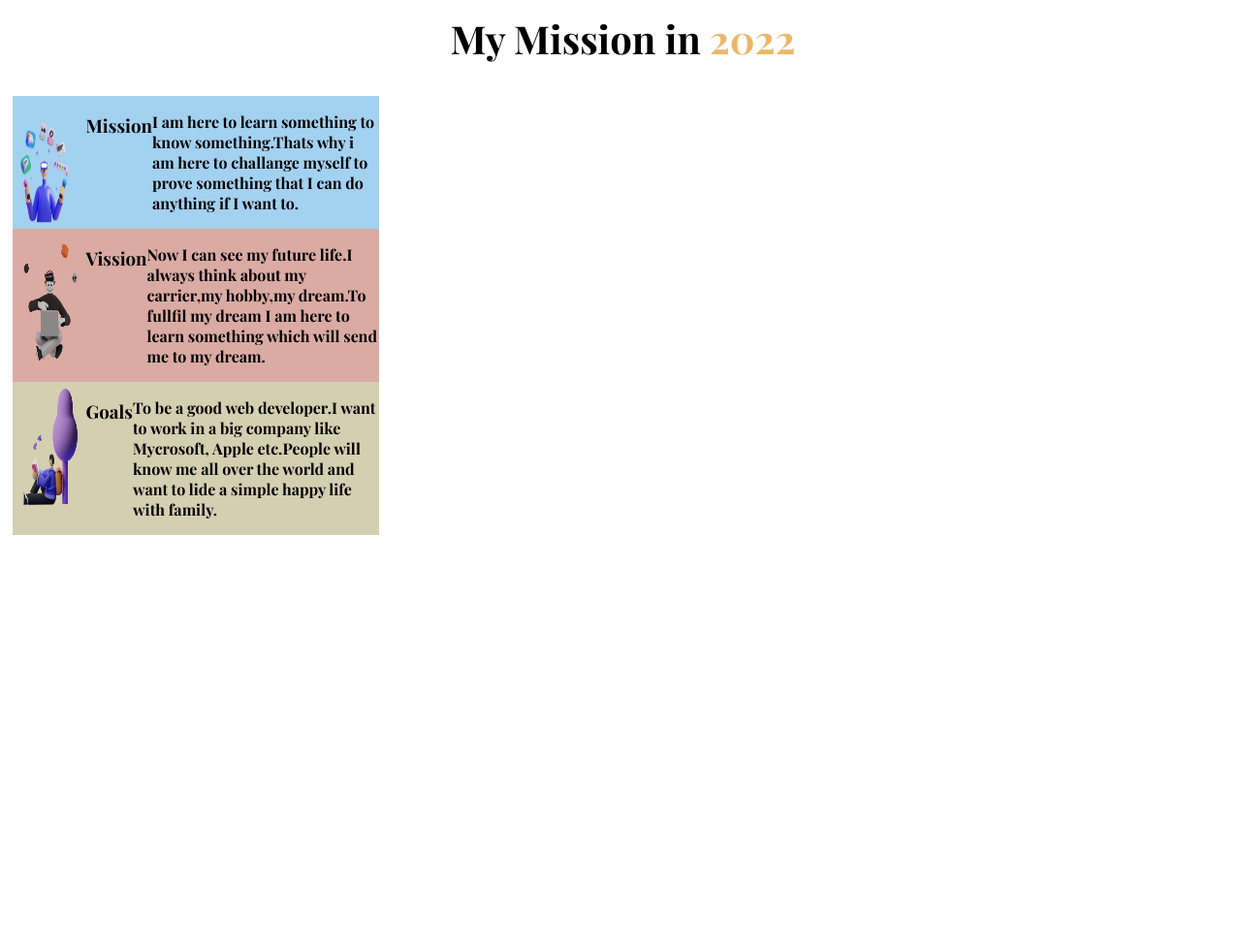
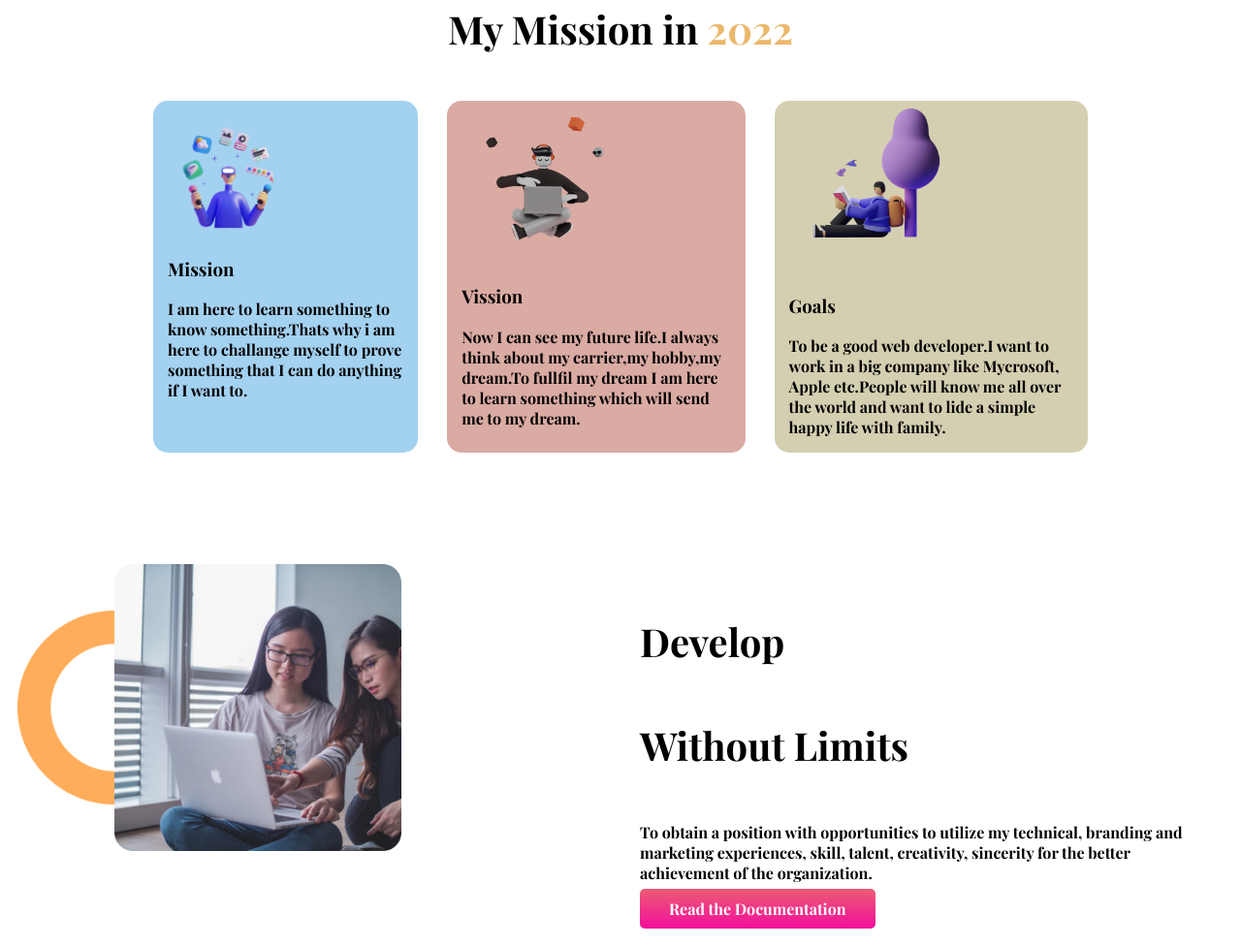
Before and after one commit to mariawazedmebin/assaignment-one, a plain HTML site: page index.html in a window 1280 px wide. Shown: the part 650-1626 px from the top of the page at 97% size. Before the commit the page ends 1210 px from the top, so only its background shows below. Drawn offline with nearby package versions, Linux system fonts and the light colour scheme; a web font is replaced by a local one.

Commit message:
again edit

```diff
--- a/index.html
+++ b/index.html
@@ -29,8 +29,9 @@
             <img src="./images/person/person-0.png" alt="">
         </div>
     </section>
+    <h2>My Mission in <span class="color">2022</span> </h2>
     <section class="second-section">
-        <h2>My Mission in <span class="color">2022</span> </h2>
+
         <div class="second-section-table" id="second-section-div1">
             <img src="./images/illustrators/illustrator-1.png" alt="">
             <h3>Mission</h3>
@@ -50,6 +51,18 @@
                 all over the world and want to lide a simple happy life with family.</p>
         </div>
     </section>
+    <section class="third-section">
+        <div class="third-section-div1">
+            <img src="./images/pictures/coding.png" alt="">
+        </div>
+        <div class="third-section-div1">
+            <h4>Develop</h4>
+            <h4>Without Limits</h4>
+            <p>To obtain a position with opportunities to utilize my technical, branding and marketing experiences,
+                skill, talent, creativity, sincerity for the better achievement of the organization.</p>
+            <a class="link-button" target="_blank" href="https://www.linkedin.com/feed/">Read the Documentation</a>
+        </div>
+    </section>
 
 
 </body>
--- a/style.css
+++ b/style.css
@@ -12,6 +12,11 @@ h1{
 h2{
     font-size: 40px;
     text-align: center ;
+}
+h4{
+    font-size: 40px;
+    line-height: normal;
+    padding-bottom: .0001px;
 }
 .color{
     color: rgba(233, 176, 90, 0.897);
@@ -44,23 +49,58 @@ h2{
     padding-left: 30px;
 }
 .second-section{
-    padding-top: 10px;
-    padding-left: 5px;
+
+    display:flex;
+    margin-bottom: 10px;
+}
+
+.second-section-table img{
+    width: 60%;
+
 }
 .second-section-table{
-    display: flex;
-    width:30%;
-
-}
-.second-section-table img{
-    width: 20%;
+    width: auto;
 }
 #second-section-div1{
     background-color: rgb(163, 209, 240);
+    border-radius: 15px;
+    padding-left: 15px;
+    padding-right: 15px;
+    margin: 15px;
+    margin-left: 150px;
+    box-sizing: 5px;
+
 }
 #second-section-div2{
     background-color: rgb(218, 171, 163);
+    border-radius: 15px;
+    padding-left: 15px;
+    padding-right: 15px;
+    margin: 15px;
 }
+
 #second-section-div3{
     background-color: rgb(212, 207, 177);
+    border-radius: 15px;
+    padding-left: 15px;
+    padding-right: 15px;
+    margin: 15px;
+    margin-right: 150px;
 }
+.third-section{
+    display: flex;
+    padding: 90px 20px 20px 50px;
+    background-image: url(./images/shapes/shape-1.png);
+    background-repeat: no-repeat;
+    background-position: left;
+    background-size: 200px;
+    margin-left: 10px;
+
+}
+.third-section img{
+    width: 50%;
+    padding-left: 50px;
+}
+.third-section-div1{
+    width: 100%;
+}
```
